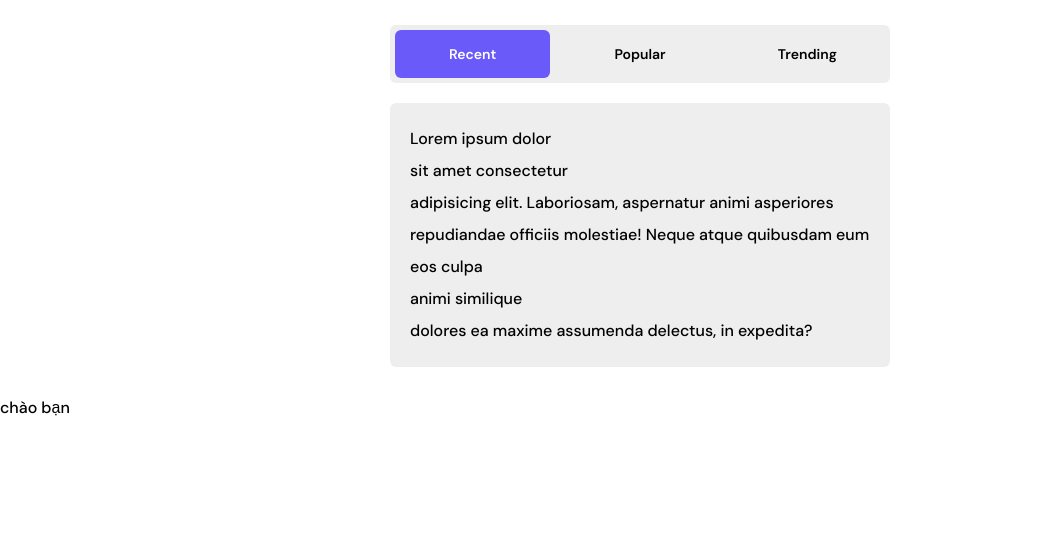
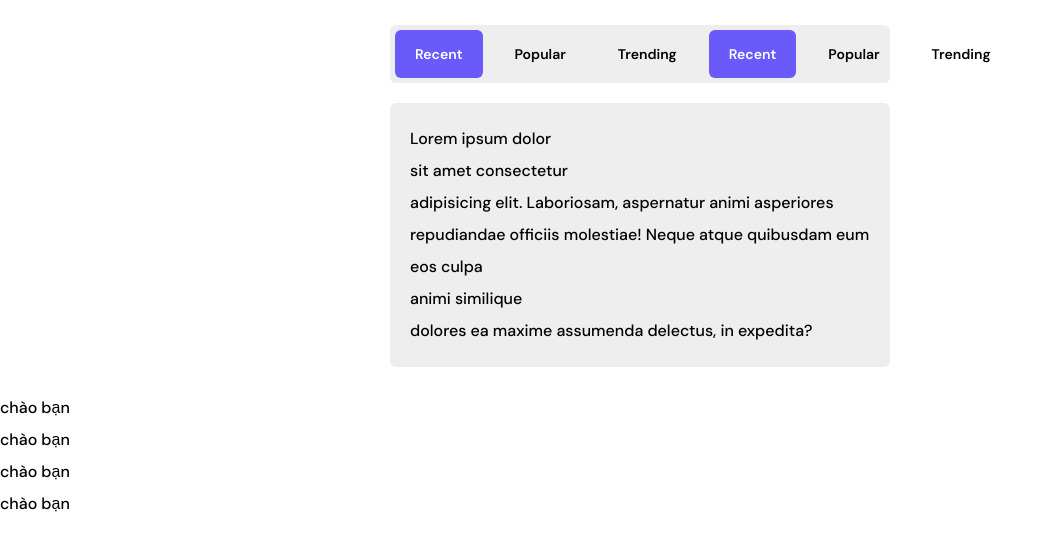
Before and after one commit to kinhatula/htmlcss, a plain HTML site: page index.html in a window 1280 px wide. Shown: the whole page, without its empty margins (0-1053 px from the left). Drawn offline with Linux system fonts and the light colour scheme.

Commit message:
Update index.html

```diff
--- a/index.html
+++ b/index.html
@@ -1,10 +1,10 @@
 <!DOCTYPE html>
 <html lang="en">
   <head>
-  <meta charset="UTF-8">
-  <meta name="viewport" content="width=device-width, initial-scale=1.0">
+    <meta charset="UTF-8" />
+    <meta name="viewport" content="width=device-width, initial-scale=1.0" />
     <title>Document</title>
-  <link rel="stylesheet" href="./styles/app.css" >
+    <link rel="stylesheet" href="./styles/app.css" />
     <link rel="preconnect" href="https://fonts.googleapis.com" />
     <link rel="preconnect" href="https://fonts.gstatic.com" crossorigin />
     <link
@@ -53,15 +53,22 @@
         <div class="tab-item is-active">Recent</div>
         <div class="tab-item">Popular</div>
         <div class="tab-item">Trending</div>
+        <div class="tab-item is-active">Recent</div>
+        <div class="tab-item">Popular</div>
+        <div class="tab-item">Trending</div>
       </div>
       <div class="tab-content">
-      Lorem ipsum dolor <p>sit amet consectetur</p> adipisicing elit. Laboriosam,
-      aspernatur animi asperiores repudiandae officiis molestiae! Neque atque
-      quibusdam eum eos culpa <div>animi similique</div> dolores ea maxime assumenda
-      delectus, in expedita?
+        Lorem ipsum dolor
+        <p>sit amet consectetur</p>
+        adipisicing elit. Laboriosam, aspernatur animi asperiores repudiandae
+        officiis molestiae! Neque atque quibusdam eum eos culpa
+        <div>animi similique</div>
+        dolores ea maxime assumenda delectus, in expedita?
       </div>
     </div>
     <h1 class="btn">chào bạn</h1>
-
+    <h1 class="btn">chào bạn</h1>
+    <h1 class="btn">chào bạn</h1>
+    <h1 class="btn">chào bạn</h1>
   </body>
 </html>
```
Lines whose indentation alone changed are shown as unchanged.
